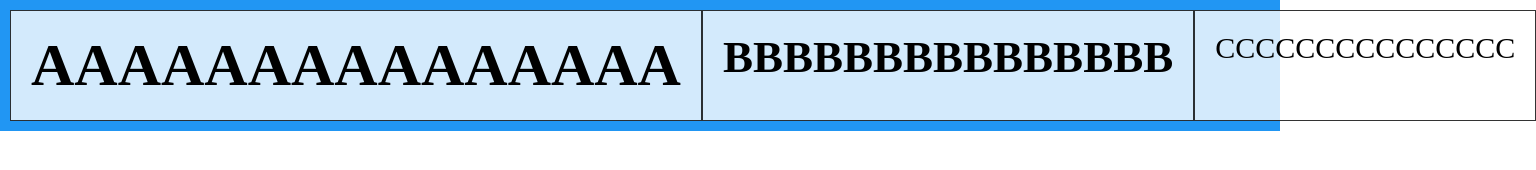
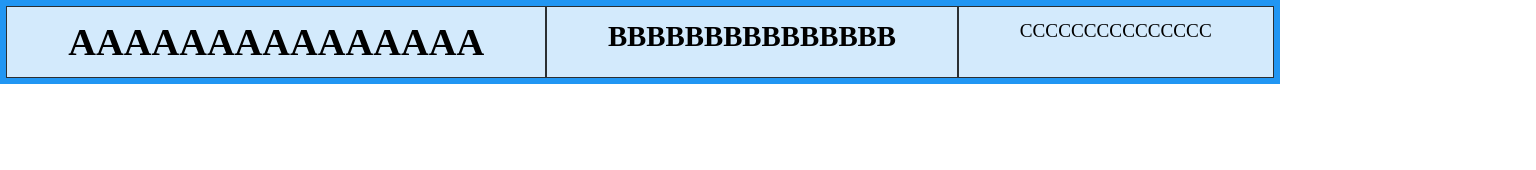
Before and after one commit to thm-skl-cts/web_repo_arcus_2024-25, a plain HTML site: page index.html in a window 1280 px wide. Shown: the whole page, 1536 px wide, since content can reach past the window. Drawn offline with Linux system fonts and the light colour scheme.

Commit message:
Update style.css

```diff
--- a/style.css
+++ b/style.css
@@ -7,13 +7,22 @@
     display: grid;
     grid-template-columns: auto auto auto;
     background-color: #2196F3;
-    padding: 10px;
+    padding: 0.5vw;
   }
 
 .grid-item {
     background-color: rgba(255, 255, 255, 0.8);
-  border: 1px solid rgba(0, 0, 0, 0.8);
-  padding: 20px;
-  font-size: 30px;
-  text-align: center;
-}
+    border: 0.05vw solid rgba(0, 0, 0, 0.8);
+    padding: 1vw;
+    font-size: 1.5vw;
+    text-align: center;
+  }
+
+.grid-item:hover {
+    background-color: rgb(0, 0, 0);
+    border: 0.05vw solid rgba(255, 255, 255, 0.8);
+    padding: 1vw;
+    font-size: 1.5vw;
+    text-align: center;
+    color: white;
+  }
```
